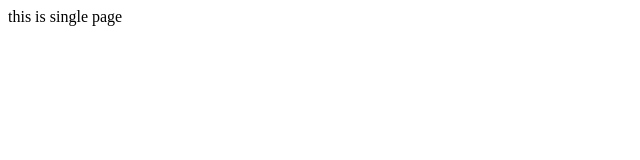
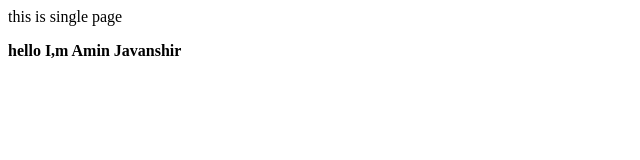
Before and after one commit to aminjavan/project, a plain HTML site: page single.html in a window 1280 px wide. Shown: the whole page, without its empty margins (0-640 px from the left). Drawn offline with Linux system fonts and the light colour scheme.

Commit message:
salami
Signed-off-by: Amin <a_j1915@yahoo.com>

```diff
--- a/single.html
+++ b/single.html
@@ -7,6 +7,7 @@
 
 <body>
 <p> this is single page</p>
+<b>hello I,m Amin Javanshir </p>
 </body>
 
 </html>
```
